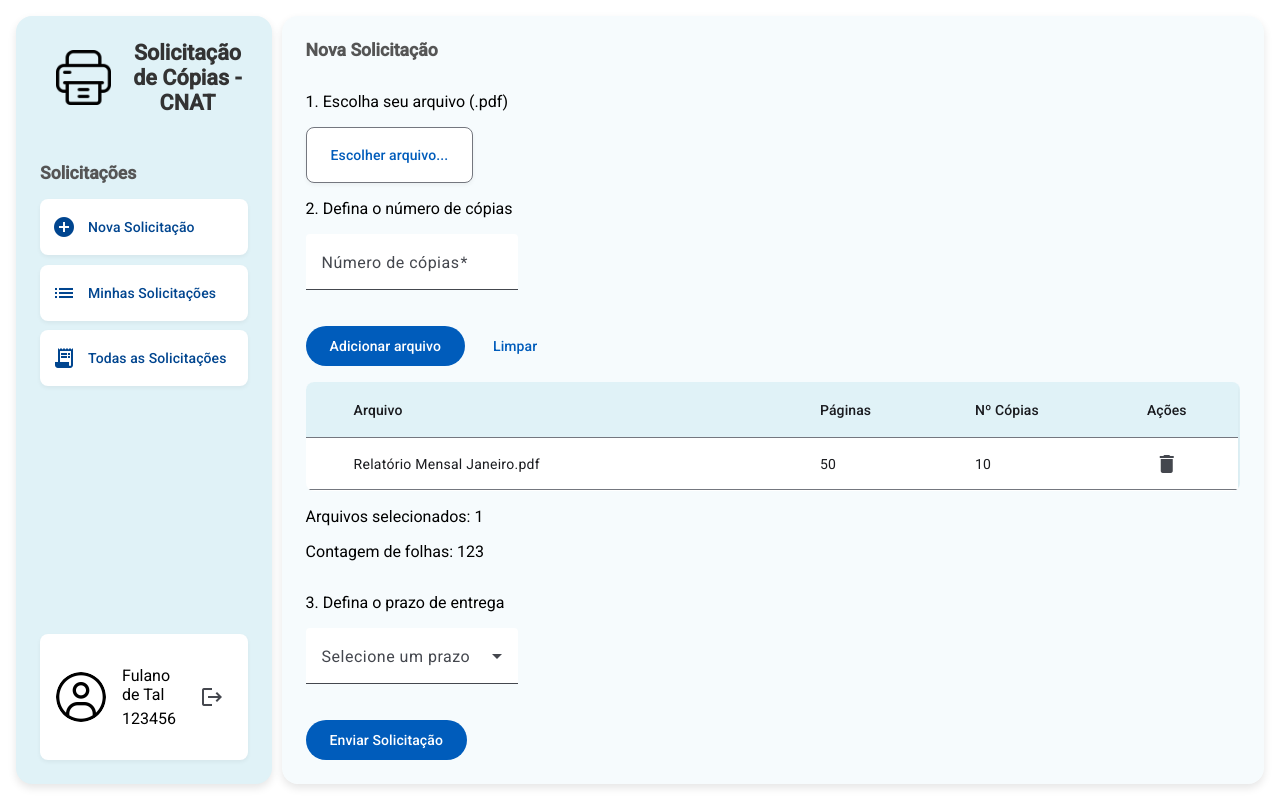
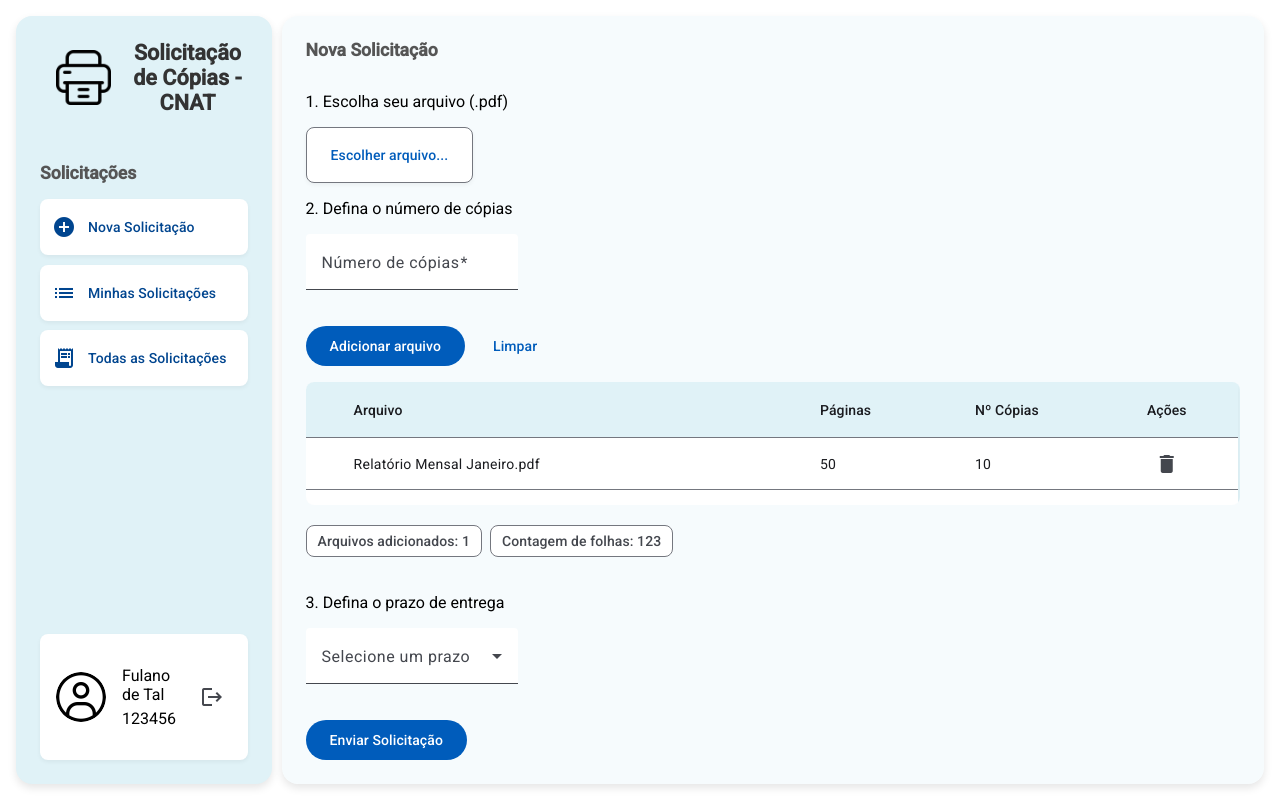
Before and after one commit to angelolmg/impressaocnat_frontend, an Angular app: page /formulario-solicitacao in a window 1280 px wide. Built offline with nearby package versions, Linux system fonts and the light colour scheme.

Commit message:
feat: finished request form styling

```diff
--- a/src/app/pages/request-form/request-form.component.html
+++ b/src/app/pages/request-form/request-form.component.html
@@ -58,8 +58,10 @@
 			</ng-container>
 
 			<ng-container matColumnDef="file_name">
-				<th mat-header-cell *matHeaderCellDef style="width: 50%;">Arquivo</th>
-				<td mat-cell *matCellDef="let element" style="width: 50%;">
+				<th mat-header-cell *matHeaderCellDef style="width: 50%">
+					Arquivo
+				</th>
+				<td mat-cell *matCellDef="let element" style="width: 50%">
 					{{ element.file_name }}.{{ element.file_extension }}
 				</td>
 			</ng-container>
@@ -83,8 +85,8 @@
 				<td mat-cell *matCellDef="let element">
 					<button
 						mat-icon-button
-						matTooltip="Excluir"
-						aria-label="Excluir cópia"
+						matTooltip="Remover"
+						aria-label="Remover cópia"
 						(click)="removeCopy(element)"
 					>
 						<mat-icon>delete</mat-icon>
@@ -97,9 +99,11 @@
 		</table>
 	</div>
 
-	<div class="copy-summary">
-		<p>Arquivos selecionados: 1</p>
-		<p style="margin-bottom: 1rem">Contagem de folhas: 123</p>
+	<div class="copy-summary" style="margin-bottom: 2rem;">
+		<mat-chip-set aria-label="Sumário de cópias">
+			<mat-chip>Arquivos adicionados: 1</mat-chip>
+			<mat-chip>Contagem de folhas: 123</mat-chip>
+		</mat-chip-set>
 	</div>
 
 	<div class="term-input">
--- a/src/app/pages/request-form/request-form.component.scss
+++ b/src/app/pages/request-form/request-form.component.scss
@@ -75,6 +75,13 @@ h3 {
 	}
 }
 
+.copy-summary {
+	margin-bottom: 2rem;
+	mat-chip {
+		background-color: white;
+	}
+}
+
 $border-radius: 0.5rem;
 table {
 	width: 100%;
--- a/src/app/pages/request-form/request-form.component.ts
+++ b/src/app/pages/request-form/request-form.component.ts
@@ -1,5 +1,4 @@
-import { DatePipe } from '@angular/common';
-import { AfterContentChecked, AfterViewInit, Component, OnInit } from '@angular/core';
+import { AfterViewInit, Component } from '@angular/core';
 import {
   FormControl,
   FormGroupDirective,
@@ -9,16 +8,16 @@ import {
   Validators,
 } from '@angular/forms';
 import { MatButton, MatButtonModule } from '@angular/material/button';
+import { MatChipsModule } from '@angular/material/chips';
 import { ErrorStateMatcher } from '@angular/material/core';
 import { MatFormFieldModule } from '@angular/material/form-field';
 import { MatIconModule } from '@angular/material/icon';
 import { MatInputModule } from '@angular/material/input';
+import { MatSelectModule } from '@angular/material/select';
 import { MatTableDataSource, MatTableModule } from '@angular/material/table';
 import { MatTooltipModule } from '@angular/material/tooltip';
 import { COPY_DATA, CopyInterface } from '../../models/copy.interface';
 import { RequestInterface } from '../../models/request.interface';
-import { IconPipe } from '../../pipes/icon.pipe';
-import { MatSelectModule } from '@angular/material/select';
 
 /** Error when invalid control is dirty, touched, or submitted. */
 export class MyErrorStateMatcher implements ErrorStateMatcher {
@@ -48,6 +47,7 @@ export class MyErrorStateMatcher implements ErrorStateMatcher {
 		MatTooltipModule,
 		MatButtonModule,
 		MatSelectModule,
+    MatChipsModule
 	],
 	templateUrl: './request-form.component.html',
 	styleUrl: './request-form.component.scss',
@@ -58,8 +58,7 @@ export class RequestFormComponent implements AfterViewInit{
   }
 
 	selectedFile: any = null;
-  resources: CopyInterface[] = COPY_DATA
-	dataSource = new MatTableDataSource<CopyInterface>(this.resources);
+	dataSource = new MatTableDataSource<CopyInterface>(COPY_DATA);
 
 	times: number[] = [48, 24, 12, 4, 2, 1];
 
@@ -92,7 +91,6 @@ export class RequestFormComponent implements AfterViewInit{
 	}
 
   removeCopy(index: CopyInterface){
-    this.resources = this.resources.filter(item => item != index);
-    this.dataSource.data = this.resources
+    this.dataSource.data = this.dataSource.data.filter(item => item != index);
   }
 }
```
Lines whose indentation alone changed are shown as unchanged.
